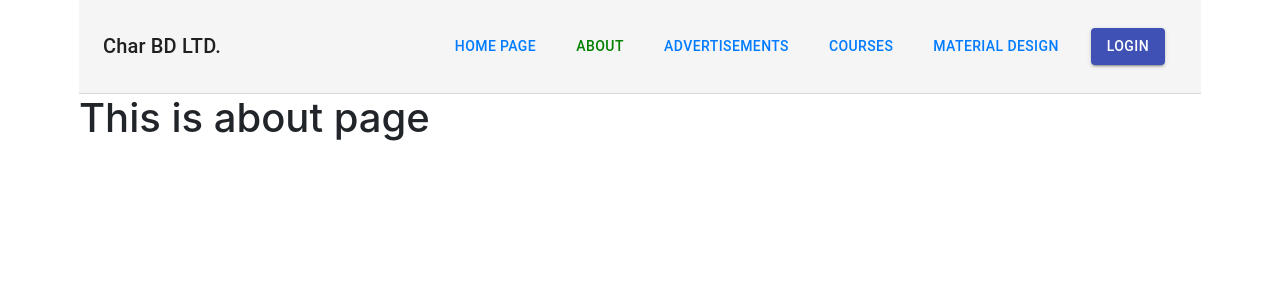
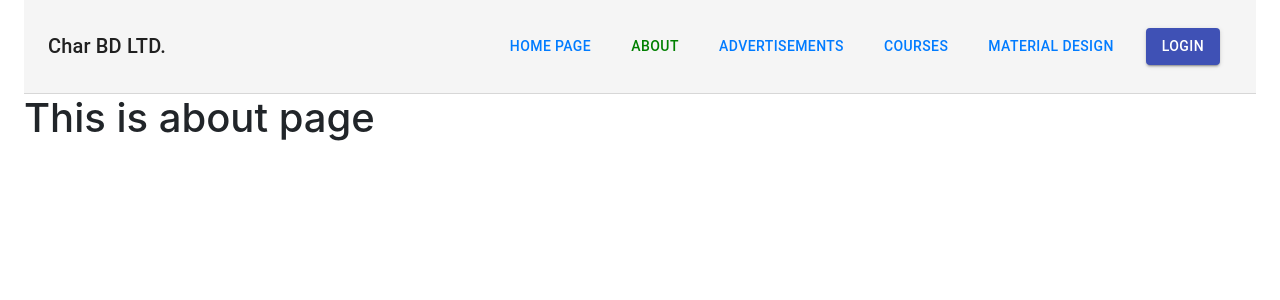
Before and after one commit to engr-hasanuzzaman/charbd, a React app: page /about in a window 1280 px wide. Shown: the top 300 px of the page. Built offline with nearby package versions, Linux system fonts and the light colour scheme; what redux-immutable-state-invariant would draw is missing.

Commit message:
Remove old style from root div

```diff
--- a/src/components/App.js
+++ b/src/components/App.js
@@ -7,10 +7,10 @@ import PageNotFound from "./PageNotFound";
 import AdvertisementPage from "./advertisement/AdvertisementPage";
 import CoursesPage from "./course/CoursesPage";
 import NewCourse from "./course/NewCourse";
-import MaterialComponent from './material/Material';
+import MaterialComponent from "./material/Material";
 
 const App = () => (
-  <div className="container-fluid">
+  <div>
     <Switch>
       <Route exact path="/" component={HomePage}></Route>
       <Route path="/about" component={AboutPage}></Route>
--- a/src/components/layout/index.js
+++ b/src/components/layout/index.js
@@ -1,28 +1,26 @@
-import React from 'react';
-import {Paper, Box, Container } from '@material-ui/core';
-import Header from './Header';
-import PropTypes from 'prop-types';
+import React from "react";
+import { Paper, Box, Container } from "@material-ui/core";
+import Header from "./Header";
+import PropTypes from "prop-types";
 
 const style = {
   Paper: {
-    padding: '5px',
+    padding: "5px"
   }
-}
+};
 
 class LayoutComponet extends React.Component {
   constructor(props) {
     super(props);
   }
 
-  render(){
+  render() {
     const { children } = this.props;
 
     return (
-      <Container>
-      <Header />
-        <Box>
-          {children}
-        </Box>
+      <Container maxWidth="lg" fixed>
+        <Header />
+        <Box>{children}</Box>
       </Container>
     );
   }
@@ -30,6 +28,6 @@ class LayoutComponet extends React.Component {
 
 LayoutComponet.propTypes = {
   children: PropTypes.object
-}
+};
 
 export default LayoutComponet;
--- a/src/index.css
+++ b/src/index.css
@@ -1,7 +1,7 @@
-#root {
+/* #root {
     max-width: 1200px;
     margin: 0 auto;
-}
+} */
 
 nav {
     padding: 20px 0;
```
